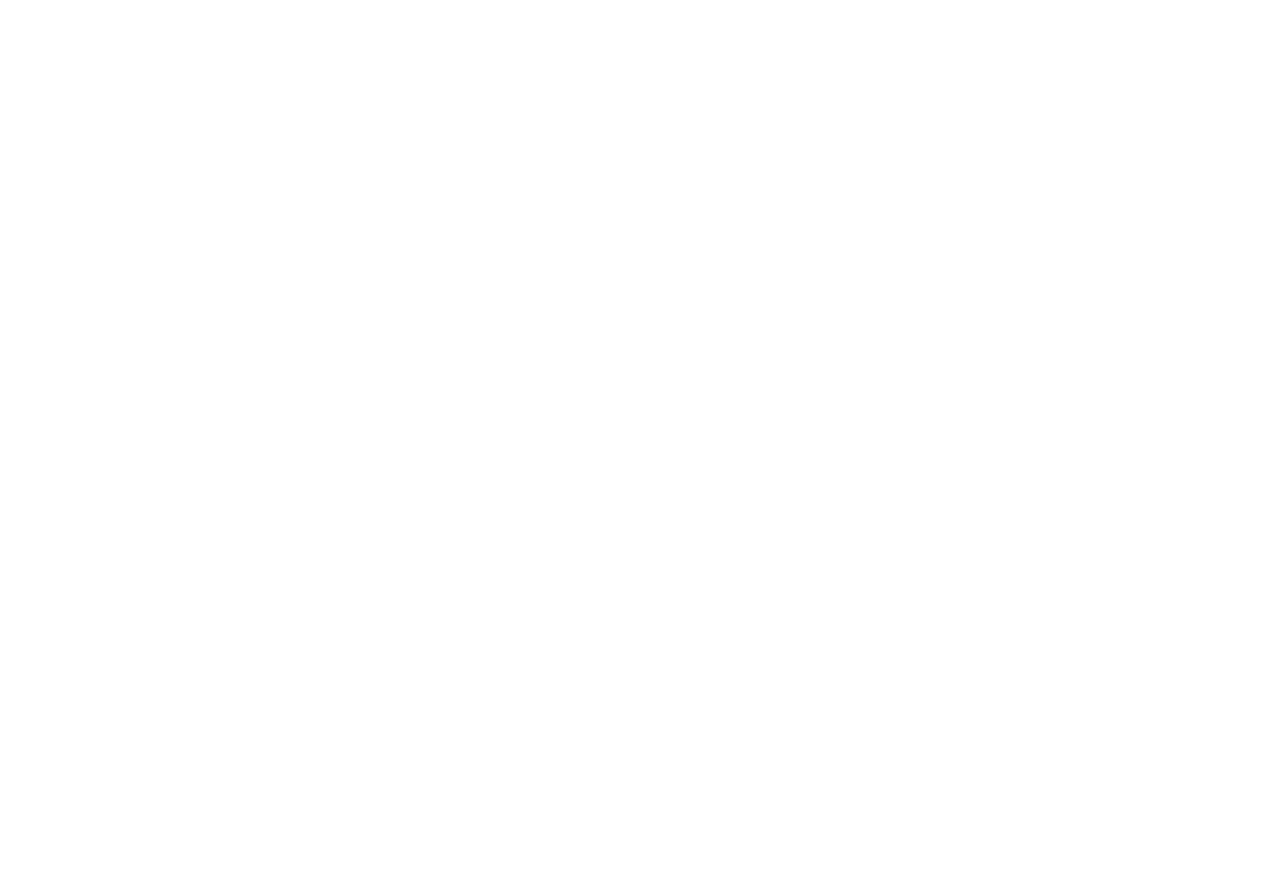
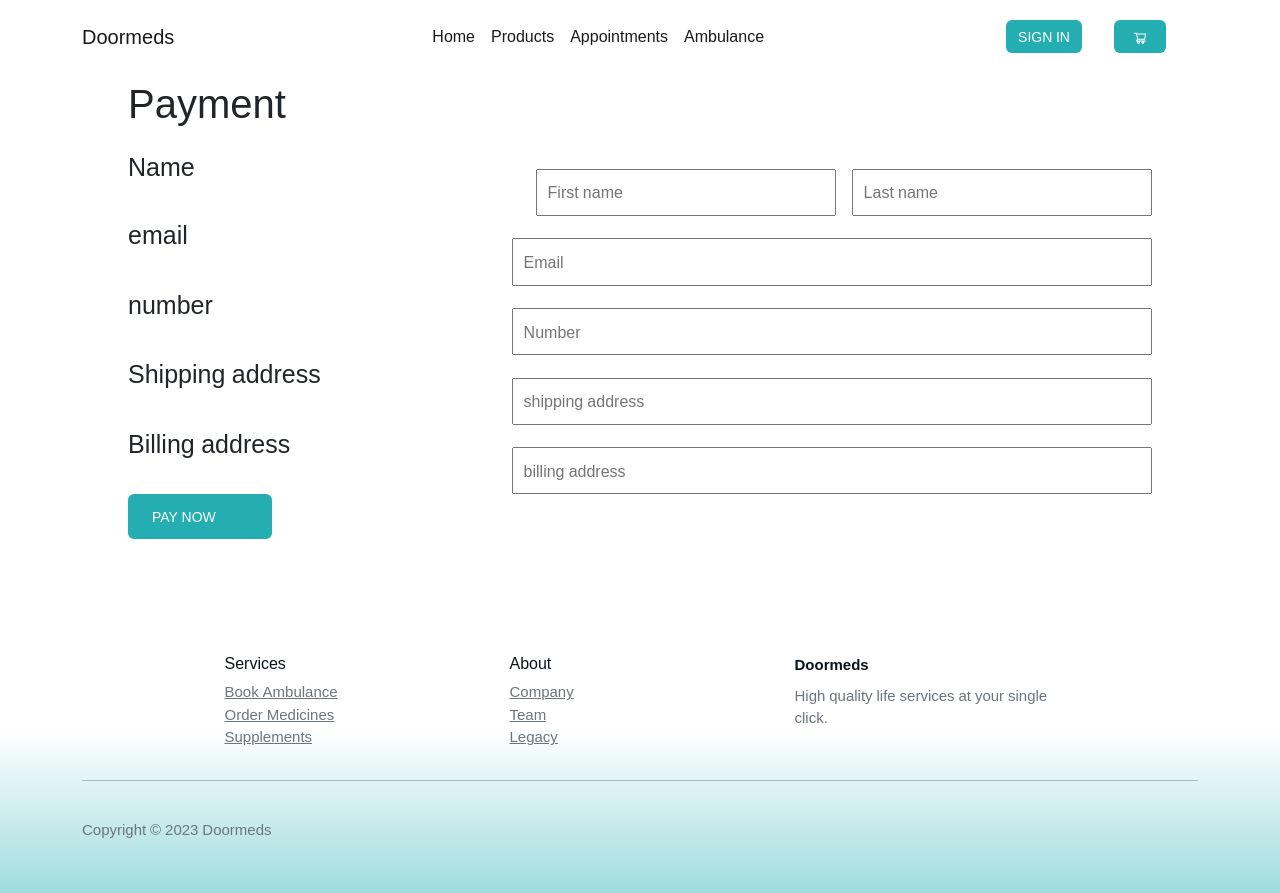
Before and after one commit to Debug-001/Doormeds, a React (Vite) app: page /payments in a window 1280 px wide. Before the commit this address had no page. Before the commit the page ends 800 px from the top, so only its background shows below. Built offline with nearby package versions, Linux system fonts and the light colour scheme.

Commit message:
fixes overall

```diff
--- a/src/App.jsx
+++ b/src/App.jsx
@@ -3,7 +3,8 @@
 import { BrowserRouter as Router, Routes, Route } from "react-router-dom";
 import Appointments from "./pages/Appointments";
 import Products from "./pages/Products";
-import Cart from "./pages/Cart";
+import Payments from "./pages/Payments";
+
 
 function App() {
   return (
@@ -13,7 +14,7 @@
           <Route path="/" element={<Home />} />
           <Route path="/products" element={<Products/>} />
           <Route path="/appointments" element={<Appointments />} />
-          {/* <Route path="/cart" element={<Cart/>} /> */}
+          <Route path="/payments" element={<Payments/>} />
         </Routes>
       </Router>
     </>
--- a/src/index.css
+++ b/src/index.css
@@ -125,8 +125,7 @@
   }
 }
 
-
-.flex{
+.flex {
   border: 4px solid #50ffe3;
   border-radius: 10px 10px 10px 10px;
   -webkit-border-radius: 10px 10px 10px 10px;
@@ -269,9 +268,17 @@
   }
 }
 
-
 .products {
   padding: 1rem;
+  background: url(https://www.netmeds.com/images/cms/section/images/1680549470_1678453094_limited_time.png)
+      no-repeat left bottom / 240px,
+    linear-gradient(
+      to bottom,
+      rgb(255 255 255 / -2%),
+      rgba(255, 255, 255, 0.4) 78%
+    ),
+    linear-gradient(180deg, #24aeb1, #24aeb1);
+  padding-bottom: 5rem;
 }
 
 .product-list {
@@ -286,7 +293,6 @@
   padding: 1rem;
   text-align: center;
 }
-
 
 .product-card img {
   width: 100%;
--- a/src/pages/Cart.jsx
+++ b/src/pages/Cart.jsx
@@ -22,9 +22,9 @@
         <div>
           <ul>
             {cartItems.map((item) => (
-              <li key={item.id}>
-                {item.name} ({item.img}) ({item.quantity}) - ${item.price * item.quantity}
-                <button onClick={() => handleRemoveClick(item)}>Remove</button>
+              <li key={item.id}> ({item.img})
+                {item.name} ({item.quantity}) - ${item.price * item.quantity}
+                <button  className="btn btn-primary" onClick={() => handleRemoveClick(item)}>Remove</button>
                 <select value={item.quantity} onChange={(e) => handleQuantityChange(item, e)}>
                   {[...Array(10).keys()].map((i) => (
                     <option key={i} value={i + 1}>
@@ -36,7 +36,7 @@
             ))}
           </ul>
           <p>Total: ${totalAmount}</p>
-          <button>Pay Now</button>
+          <button className="btn btn-primary" onClick={()=> window.open("/payments", "_blank")}>Pay Now</button>
         </div>
       )}
     </div>
--- a/src/pages/Payments.jsx
+++ b/src/pages/Payments.jsx
@@ -1,11 +1,108 @@
 import React from 'react'
 import Navbar from '../components/Navbar'
 import Footer from '../components/Footer'
+import './payments.css'
 
 const Payments = () => {
   return (
     <>
     <Navbar/>
+    <div className="profile-page section-center">
+  {/* info */}
+  <div className="profile-page-info">
+    <div className="profile-info">
+      <div className="personal-info">
+        {/* text */}
+        <div className="personal-info-text">
+          <p id="p-1">Payment </p>
+        </div>
+        {/* end of text */}
+      </div>
+    </div>
+    {/* end of profile info */}
+    {/* name */}
+    <div className="name">
+      <div className="name-text">
+        <p id="p">Name</p>
+      </div>
+      <div className="name-field">
+        <input type="text" placeholder="First name" className="name-input" />
+        <input
+          type="text"
+          placeholder="Last name"
+          id="last-name"
+          className="name-input"
+        />
+      </div>
+    </div>
+    {/* end of name */}
+    {/* email */}
+    <div className="email">
+      <div className="email-text">
+        <p id="p">email</p>
+      </div>
+      <div className="email-field">
+        <input
+          type="email"
+          name="email"
+          id="email"
+          className="email-input"
+          placeholder="Email"
+        />
+      </div>
+    </div>
+  </div>
+  {/* end of email */}
+  {/* number */}
+  <div className="phone-number">
+    <div className="phone-text">
+      <p id="p">number</p>
+    </div>
+    <div className="phone-field">
+      <input
+        type="number"
+        name=""
+        id=""
+        className="phone-input"
+        placeholder="Number"
+      />
+    </div>
+  </div>
+  {/* end of number */}
+  <div className="phone-number">
+    <div className="phone-text">
+      <p id="p">Shipping address</p>
+    </div>
+    <div className="phone-field">
+      <input
+        type="text"
+        name=""
+        id=""
+        className="phone-input"
+        placeholder="shipping address"
+      />
+    </div>
+  </div>
+  {/* address end */}
+  <div className="phone-number">
+    <div className="phone-text">
+      <p id="p">Billing address</p>
+    </div>
+    <div className="phone-field">
+      <input
+        type="text"
+        name=""
+        id=""
+        className="phone-input"
+        placeholder="billing address"
+      />
+    </div>
+  </div>
+  <div className="btn">
+    <button className='btn btn-primary'>pay now</button>
+  </div>
+  {/* end of info */}
+</div>
 
     <Footer/>
     </>
--- a/src/pages/Products.jsx
+++ b/src/pages/Products.jsx
@@ -11,32 +11,33 @@
 			id: 1,
 			name: "Minimalistic Oil Free Facewash",
 			img: "/img/pr1.jpg",
-			price: "230rs",
+			price: "Rs. 371.00",
 		},
 		{
 			id: 2,
 			name: "Jiva Honey Oil",
 			img: "/img/pr2.jpg",
-			price:"102rs"
+			price:"Rs. 210.00"
 		},
 		{
 			id: 3,
-			name: "Product 3",
+			name: "Katherine Shampoo",
 			img: "/img/pr3.jpg",
-			price:","
+			price:"Rs. 120.20"
 		},
 		{
 			id: 4,
-			name: "Product 3",
+			name: "Acutone Tablets",
 			img: "/img/pr4.jpg",
-			price:","
+			price:"Rs. 70.89"
 		},
 		{
 			id: 5,
-			name: "Product 3",
+			name: "Sanosan",
 			img: "/img/pr5.jpg",
-			price:","
+			price: "645.25"
 		},
+
 	];
 
 	return (
--- a/src/pages/ProductsPage.jsx
+++ b/src/pages/ProductsPage.jsx
@@ -14,7 +14,7 @@
 			<img src={product.img} alt="" />
 			<p>{product.name}</p>
 			<p>{product.price}</p>
-			<button onClick={handleAddToCart}>Add to Cart</button>
+			<button  className="btn btn-primary" onClick={handleAddToCart}>Add to Cart</button>
 		</div>
 	);
 };
--- /dev/null
+++ b/src/pages/payments.css
@@ -0,0 +1,158 @@
+.section-center {
+  width: 80vw;
+  margin: 0 auto;
+  max-width: 1170px;
+}
+
+.profile-page-heading h3 {
+  font-size: 40px;
+}
+
+@media screen and (min-width: 800px) {
+  .nav ul {
+    display: flex;
+  }
+
+  .nav li {
+    padding-right: 6rem;
+    font-size: 20px;
+  }
+}
+
+#p,
+#p-1 {
+  font-size: 25px;
+}
+
+#p-1 {
+  font-size: 40px;
+  text-align: center;
+}
+
+.button {
+  padding: 0.8rem;
+  background: white;
+  border-color: bisque;
+  text-align: center;
+  width: 400px;
+}
+
+.personal-info {
+  display: flex;
+  justify-content: space-between;
+}
+
+.name-input,
+.email-input,
+.phone-input {
+  padding: 0.6rem;
+}
+
+@media screen and (min-width: 300px) {
+  #last-name {
+    margin-left: 1rem;
+  }
+}
+
+@media screen and (min-width: 512px) {
+  .name {
+    display: flex;
+    justify-content: space-between;
+  }
+
+  .name-field {
+    margin-top: 1.3rem;
+  }
+}
+
+@media screen and (min-width: 800px) {
+  .name-input {
+    width: 200px;
+  }
+}
+
+@media screen and (min-width: 1000px) {
+  .name-input {
+    width: 300px;
+  }
+}
+
+@media screen and (min-width: 300px) {
+  #hr {
+    margin-top: 1rem;
+  }
+}
+
+@media screen and (min-width: 600px) {
+  #hr {
+    margin-top: 0;
+  }
+}
+
+/* ///////////name end ////////////// */
+
+@media screen and (min-width: 300px) {
+  .phone-input {
+    width: 95%;
+  }
+}
+
+@media screen and (min-width: 512px) {
+  .phone-number {
+    display: flex;
+    justify-content: space-between;
+  }
+
+  .phone-field {
+    margin-top: 1.4rem;
+  }
+
+  .phone-input {
+    width: 320px;
+  }
+}
+
+@media screen and (min-width: 800px) {
+  .phone-input {
+    width: 400px;
+  }
+}
+
+@media screen and (min-width: 912px) {
+  .phone-input {
+    width: 640px;
+  }
+}
+
+@media screen and (min-width: 300px) {
+  .email-input {
+    width: 95%;
+  }
+}
+
+@media screen and (min-width: 512px) {
+  .email {
+    display: flex;
+    justify-content: space-between;
+  }
+
+  .email-field {
+    margin-top: 1.4rem;
+  }
+
+  .email-input {
+    width: 320px;
+  }
+}
+
+@media screen and (min-width: 800px) {
+  .email-input {
+    width: 400px;
+  }
+}
+
+@media screen and (min-width: 912px) {
+  .email-input {
+    width: 640px;
+  }
+}
```
